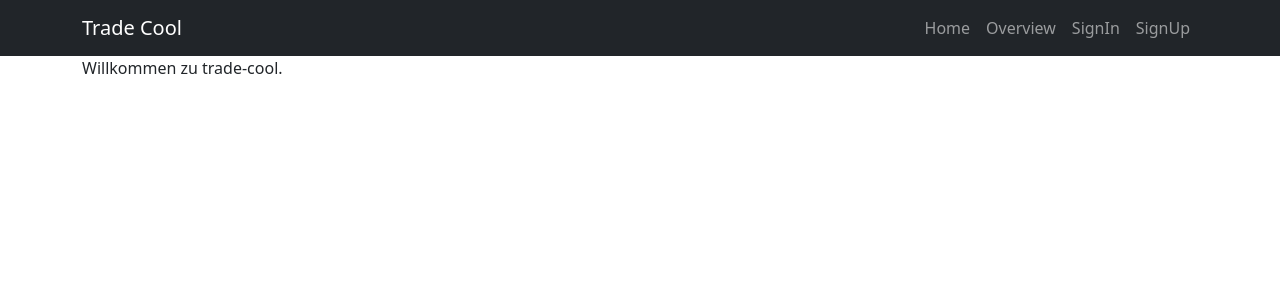
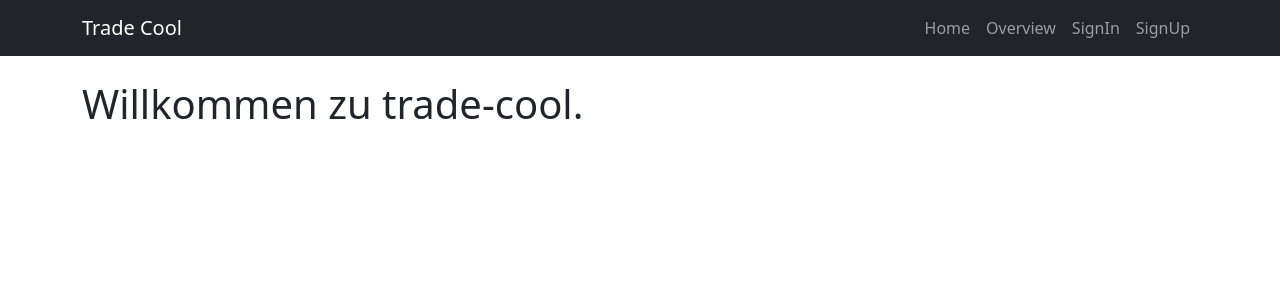
Before and after one commit to luk4skoch/TradeCool, a React (Create React App) app in the folder frontend/tradecool/: page / in a window 1280 px wide. Shown: the top 300 px of the page. Built offline with nearby package versions, Linux system fonts and the light colour scheme.

Commit message:
optic refactor

```diff
--- a/frontend/tradecool/src/components/EditProduct.js
+++ b/frontend/tradecool/src/components/EditProduct.js
@@ -191,7 +191,7 @@ export default function EditProduct(props) {
                         {categoriesToEdit}
                     </div>
                     {/*<p>Add a category:</p>*/}
-
+                    <br/>
                     <div className="input-group mb-3">
                         <input
                             className="form-control"
--- a/frontend/tradecool/src/components/pages/Home.js
+++ b/frontend/tradecool/src/components/pages/Home.js
@@ -2,7 +2,8 @@ import React from "react";
 export default function Home() {
   return (
     <div>
-      <p>Willkommen zu trade-cool.</p>
+        <br/>
+      <h1>Willkommen zu trade-cool.</h1>
     </div>
   );
 }
--- a/frontend/tradecool/src/components/pages/Login.js
+++ b/frontend/tradecool/src/components/pages/Login.js
@@ -11,6 +11,7 @@ export default function Login() {
   };
   return (
     <form>
+        <br/>
       <h3>Sign up</h3>
 
       <div className="form-group">
@@ -30,7 +31,7 @@ export default function Login() {
           placeholder="Enter password"
         />
       </div>
-
+        <br/>
       <button type="submit" className="btn btn-dark btn-lg btn-block">
         Sign in
       </button>
--- a/frontend/tradecool/src/components/pages/Register.js
+++ b/frontend/tradecool/src/components/pages/Register.js
@@ -2,7 +2,8 @@ import React from "react";
 export default function Register() {
   return (
     <>
-      <p>register here</p>
+        <br/>
+      <h1>register here</h1>
     </>
   );
 }
```
Also changed, not shown: 1 other file (tests, documents, lock files or other folders).
